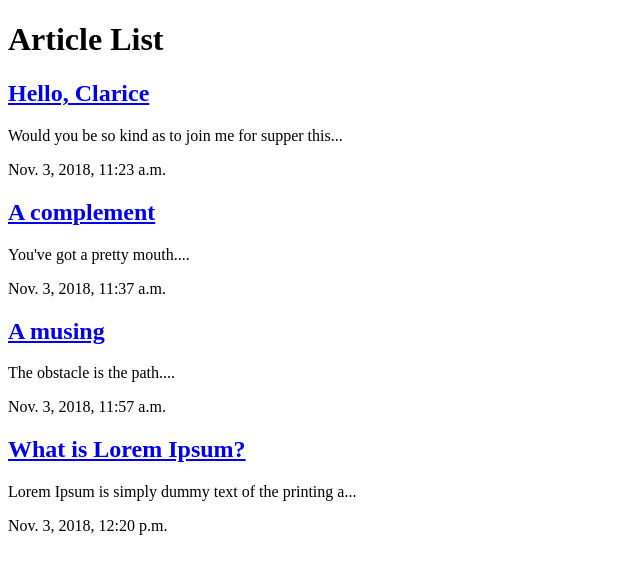
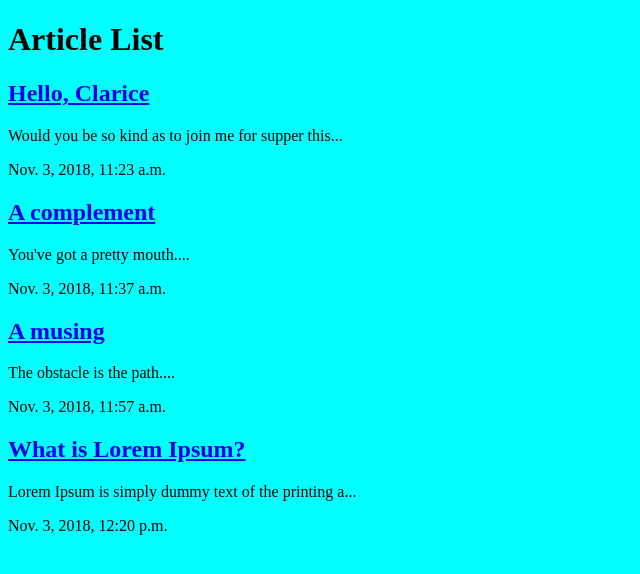
Before and after one commit to markwilde33/ninja_blog_django_1.11, a Django app: template articles/templates/articles/article_list.html in a window 1280 px wide. Shown: the top 574 px of the page, without its empty margins (0-640 px from the left). Run offline with Django 3.2, Linux system fonts and the light colour scheme; the template is opened without the code that fills it: values that come from a table or form of the project are taken from there, others are empty; data comes from the database, SQL or seed files in the repository; both versions use the stored data as it was after the commit.

Commit message:
Project upto date with tutorial 11 'Model Methods'

```diff
--- a/articles/templates/articles/article_list.html
+++ b/articles/templates/articles/article_list.html
@@ -1,9 +1,12 @@
+{% load static from staticfiles %}
+
 <!DOCTYPE html>
 <html lang="en">
 
 <head>
    <meta charset="UTF-8">
    <title>Articles</title>
+   <link rel="stylesheet" href="{% static 'styles.css' %}">
 </head>
 
 <body>
--- /dev/null
+++ b/assets/styles.css
@@ -0,0 +1,3 @@
+body {
+   background-color: aqua;
+}
--- a/ninja_blog_django/settings.py
+++ b/ninja_blog_django/settings.py
@@ -88,7 +88,7 @@ if development:
     }
 else:
     DATABASES = {'default': dj_database_url.parse(
-        os.environ.get('DATABASE_URL'))}
+        "postgres://mvqgivovabrnei:c021e977ede4da05e2294904d26ef6c1b0abb41f40688774b5000a2824fe463c@ec2-54-247-98-162.eu-west-1.compute.amazonaws.com:5432/d9jgtofmkb59p4")}
 
 # Password validation
 # https://docs.djangoproject.com/en/1.11/ref/settings/#auth-password-validators
@@ -127,3 +127,7 @@ USE_TZ = True
 # https://docs.djangoproject.com/en/1.11/howto/static-files/
 
 STATIC_URL = '/static/'
+
+# STATICFILES_DIRS = (
+#     os.path.join(BASE_DIR, 'assets'),
+# )
--- a/ninja_blog_django/urls.py
+++ b/ninja_blog_django/urls.py
@@ -1,6 +1,7 @@
 from django.conf.urls import url, include
 from django.contrib import admin
 from.import views
+from django.contrib.staticfiles.urls import staticfiles_urlpatterns
 
 urlpatterns = [
     url(r'^admin/', admin.site.urls),
@@ -8,3 +9,5 @@ urlpatterns = [
     url(r'^about/$', views.about),
     url(r'^$', views.homepage),
 ]
+
+urlpatterns += staticfiles_urlpatterns()
```
Also changed, not shown: db.sqlite3.
